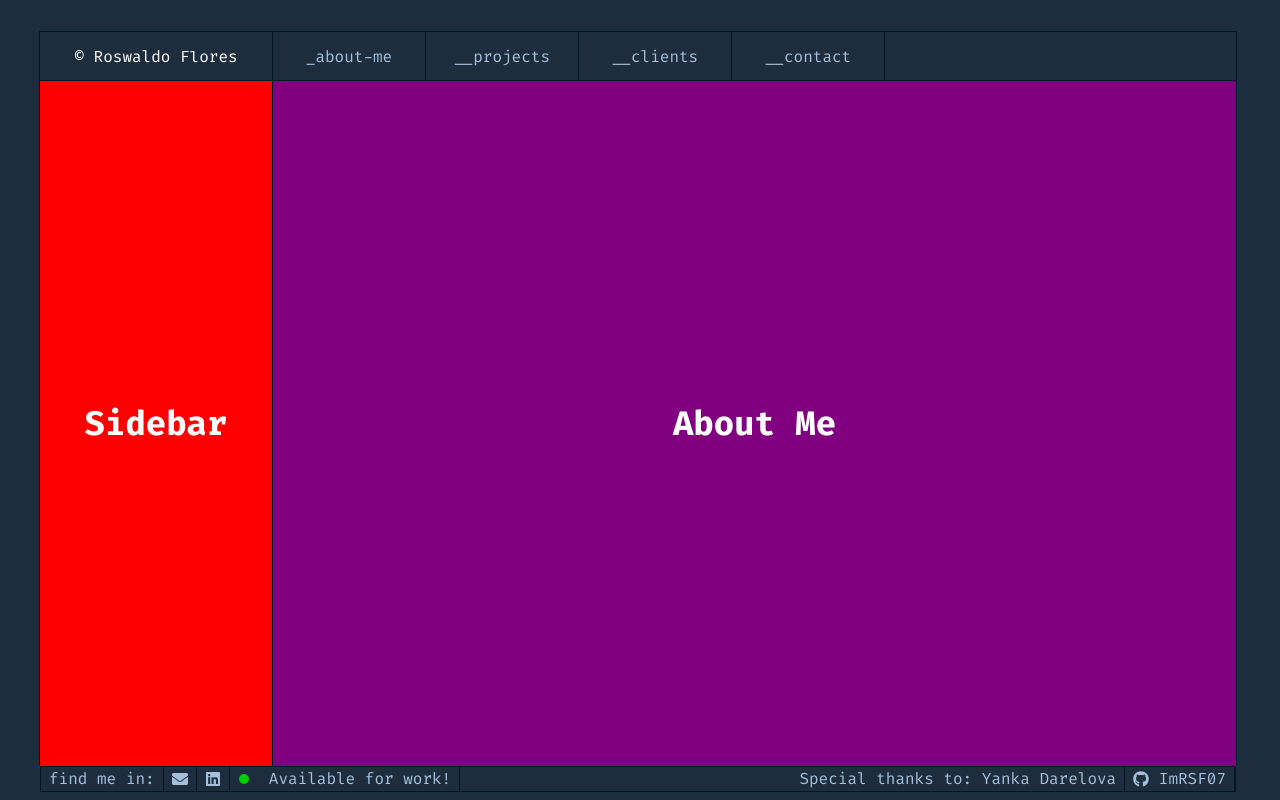
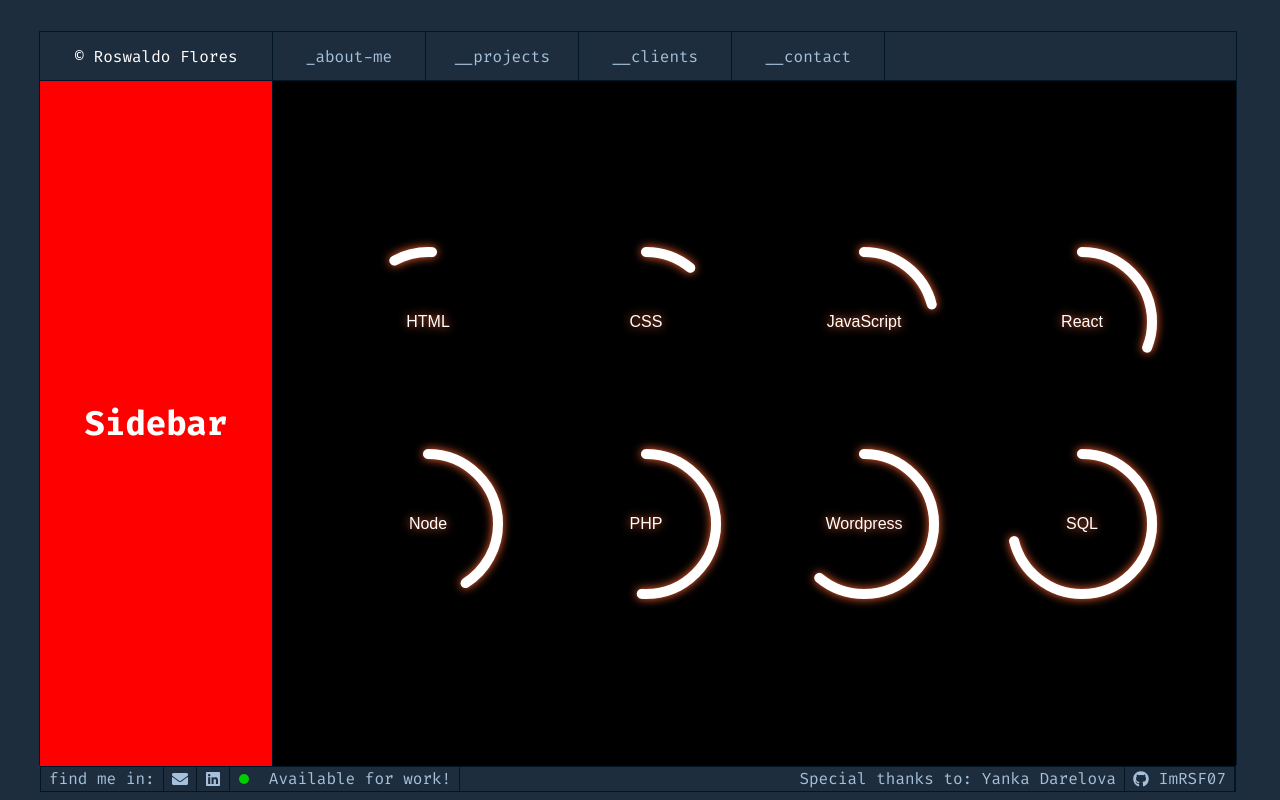
Before and after one commit to ImRSF07/portfolio-site, a Next.js app: page /about in a window 1280 px wide. Built offline with nearby package versions, Linux system fonts and the light colour scheme.

Commit message:
Changes:     + Finished draft for <Skills> component     + Deleted unused files

```diff
--- /dev/null
+++ b/src/app/about/components/Projects/index.tsx
@@ -0,0 +1,11 @@
+import React from "react";
+
+import styled from "styled-components";
+
+import H1 from "@/app/components/Typography/H1";
+
+const Projects = () => {
+    return <H1 value="Projects"></H1>
+}
+
+export default Projects;
--- /dev/null
+++ b/src/app/about/components/Skills/Skill.tsx
@@ -0,0 +1,93 @@
+import React from 'react';
+import styled, { keyframes } from 'styled-components';
+
+type Props = {
+  text: string;
+  percent: number;
+};
+
+const dashAnimation = (dashoffset: number) => keyframes`
+  to {
+    stroke-dashoffset: ${dashoffset};
+  }
+`;
+
+type StyledSkillProps = {
+  $dashoffset: number;
+}
+
+const StyledSkill = styled.div<StyledSkillProps>`
+  .container__progressbars {
+    display: flex;
+    justify-content: space-around;
+    align-items: center;
+    flex-wrap: wrap;
+    min-width: 270px;
+    width: 100%;
+    min-height: 100%;
+  }
+
+  .progressbar {
+    position: relative;
+    width: 170px;
+    height: 170px;
+    margin: 1rem;
+    transform: rotate(-90deg);
+  }
+
+  .progressbar__svg {
+    position: relative;
+    width: 100%;
+    height: 100%;
+  }
+
+  .progressbar__svg-circle {
+    width: 100%;
+    height: 100%;
+    fill: none;
+    stroke-width: 10;
+    stroke-dasharray: 400;
+    stroke-dashoffset: 440;
+    stroke: white;
+    stroke-linecap: round;
+    transform: translate(5px, 5px);
+    animation: ${({ $dashoffset }) => dashAnimation($dashoffset)} 1s ease-in-out forwards;
+  }
+
+  .shadow-skill {
+    filter: drop-shadow(0 0 5px #ff6633);
+  }
+
+  .progressbar__text {
+    position: absolute;
+    top: 50%;
+    left: 50%;
+    padding: 0.25em 0.5em;
+    color: white;
+    font-family: Arial, Helvetica, sans-serif;
+    border-radius: 0.25em;
+    transform: translate(-50%, -50%) rotate(90deg);
+  }
+`;
+
+const Skill = ({ text, percent }: Props) => {
+  const dashOffset = 440 - (440 * percent) / 100;
+
+  return (
+    <StyledSkill className='container__progressbars' $dashoffset={dashOffset}>
+      <div className='progressbar'>
+        <svg className='progressbar__svg'>
+          <circle
+            cx='80'
+            cy='80'
+            r='70'
+            className='progressbar__svg-circle shadow-skill'
+          />
+        </svg>
+        <span className='progressbar__text shadow-skill'>{text}</span>
+      </div>
+    </StyledSkill>
+  );
+};
+
+export default Skill;
--- /dev/null
+++ b/src/app/about/components/Skills/index.tsx
@@ -0,0 +1,35 @@
+import React from 'react';
+import styled from 'styled-components';
+
+import Skill from './Skill';
+
+const Skills = () => {
+  return (
+    <SkillsWrapper>
+      <SkillsSection>
+        <Skill text='HTML' percent={10} />
+        <Skill text='CSS' percent={20} />
+        <Skill text='JavaScript' percent={30} />
+        <Skill text='React' percent={40} />
+      </SkillsSection>
+      <SkillsSection>
+        <Skill text='Node' percent={50} />
+        <Skill text='PHP' percent={60} />
+        <Skill text='Wordpress' percent={70} />
+        <Skill text='SQL' percent={80} />
+      </SkillsSection>
+    </SkillsWrapper>
+  );
+};
+
+const SkillsSection = styled.div`
+  display: flex;
+  gap: 1rem;
+`
+
+const SkillsWrapper = styled.div`
+  display: flex;
+  flex-direction: column;
+`
+
+export default Skills;
--- a/src/app/about/page.tsx
+++ b/src/app/about/page.tsx
@@ -1,16 +1,67 @@
+'use client';
+
 import React from 'react';
 
+import styled from 'styled-components';
+
 import H1 from '../components/Typography/H1';
+
+import Skills from './components/Skills';
+import Projects from './components/Projects';
+
 import ArticleLayout from '../layouts/ArticleLayout';
 
-export default function Home() {
+export default function AboutPage() {
   return (
     <>
-      <ArticleLayout color='purple'>
-        <H1 value='About Me' />
+      {/* <ArticleLayout color='purple'>
+        <StyledAbout>
+          <StyledIntro>
+            <H5>
+              👋 Hello there! I'm Roswaldo, a passionate and highly skilled Full
+              Stack Developer with over 5 years of experience in the tech
+              industry. As a creative problem solver and technology enthusiast,
+              I take immense pride in crafting innovative solutions that make a
+              real impact. <br />
+              <br />
+              🌐 Throughout my journey, I've honed my expertise in both
+              front-end and back-end development, mastering technologies such as
+              HTML, CSS, JavaScript, React.js, Node.js, and Express. My keen eye
+              for design and commitment to creating seamless user experiences
+              have allowed me to successfully translate Figma designs into
+              polished and fully functional code. <br />
+              <br />
+              🚀 Passionate about web development, I thrive on taking up new
+              challenges and staying at the forefront of technological
+              advancements. My dedication to creating comprehensive technical
+              documentation ensures clarity and facilitates seamless
+              collaboration among stakeholders throughout the development
+              process. <br />
+              <br />
+              🎯 I'm driven by a relentless pursuit of excellence and
+              continuously seek opportunities to leverage technology to drive
+              tangible benefits for organizations. If you're looking for a
+              dynamic Full Stack Developer with a proven track record of
+              delivering impactful solutions, I'd be delighted to connect and
+              explore how I can contribute to your projects and goals.
+            </H5>
+          </StyledIntro>
+          <StyledImage
+            src='/background.jpg'
+            alt='Background Image'
+            quality={80}
+            width={500}
+            height={500}
+            priority
+            classNames={['picture']}
+          />
+        </StyledAbout>
+      </ArticleLayout> */}
+      <ArticleLayout color='#000'>
+        <Skills />
       </ArticleLayout>
-      <ArticleLayout color='green'>
-        <H1 value='Skills' />
+      <ArticleLayout color='gray'>
+        <Projects />
       </ArticleLayout>
       <ArticleLayout color='blue'>
         <H1 value='Clients' />
@@ -21,3 +72,26 @@ export default function Home() {
     </>
   );
 }
+
+const StyledIntro = styled.div`
+  width: 100%;
+  height: 100%;
+  display: flex;
+  justify-content: center;
+  align-items: center;
+`;
+
+const StyledAbout = styled.div`
+  /* background: linear-gradient(135deg, #030303 0%, #1a3575 100%); */
+  background-color: #011627;
+  /* background: linear-gradient(
+    236deg,
+    rgba(15, 56, 89, 1) 10%,
+    rgba(2, 0, 36, 1) 100%
+  ); */
+  width: 100%;
+  height: 100%;
+  display: flex;
+  justify-content: center;
+  align-items: center;
+`;
--- a/src/app/components/Typography/H5.tsx
+++ b/src/app/components/Typography/H5.tsx
@@ -11,12 +11,12 @@ type Styles = {
 };
 
 type Props = Styles & {
-  value: string;
+  children?: React.ReactNode;
   classNames?: string[];
 };
 
 const H5 = ({
-  value,
+  children,
   size,
   weight,
   color,
@@ -31,7 +31,7 @@ const H5 = ({
       padding={padding}
       className={classNames?.join(' ')}
     >
-      {value}
+      {children}
     </StyledH5>
   );
 };
--- a/src/app/page.tsx
+++ b/src/app/page.tsx
@@ -1,7 +1,7 @@
 import React from 'react';
 
-import HomePage from './pages/Home';
+import Home from './pages/Home';
 
-export default function Home() {
-  return <HomePage />;
+export default function HomePage() {
+  return <Home />;
 }
```
Also changed, not shown: src/app/components/StyledImage.tsx (+9 -0 lines).
